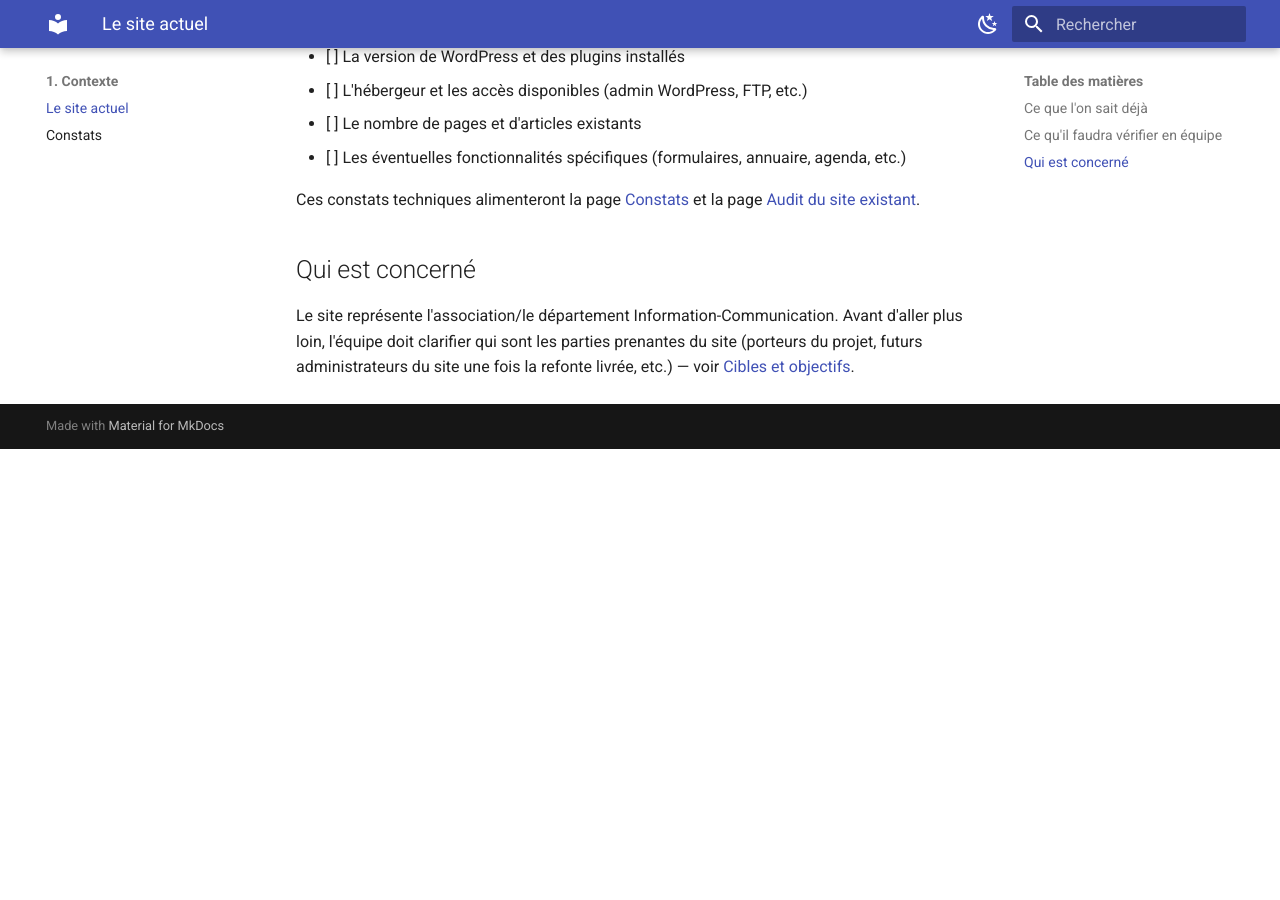
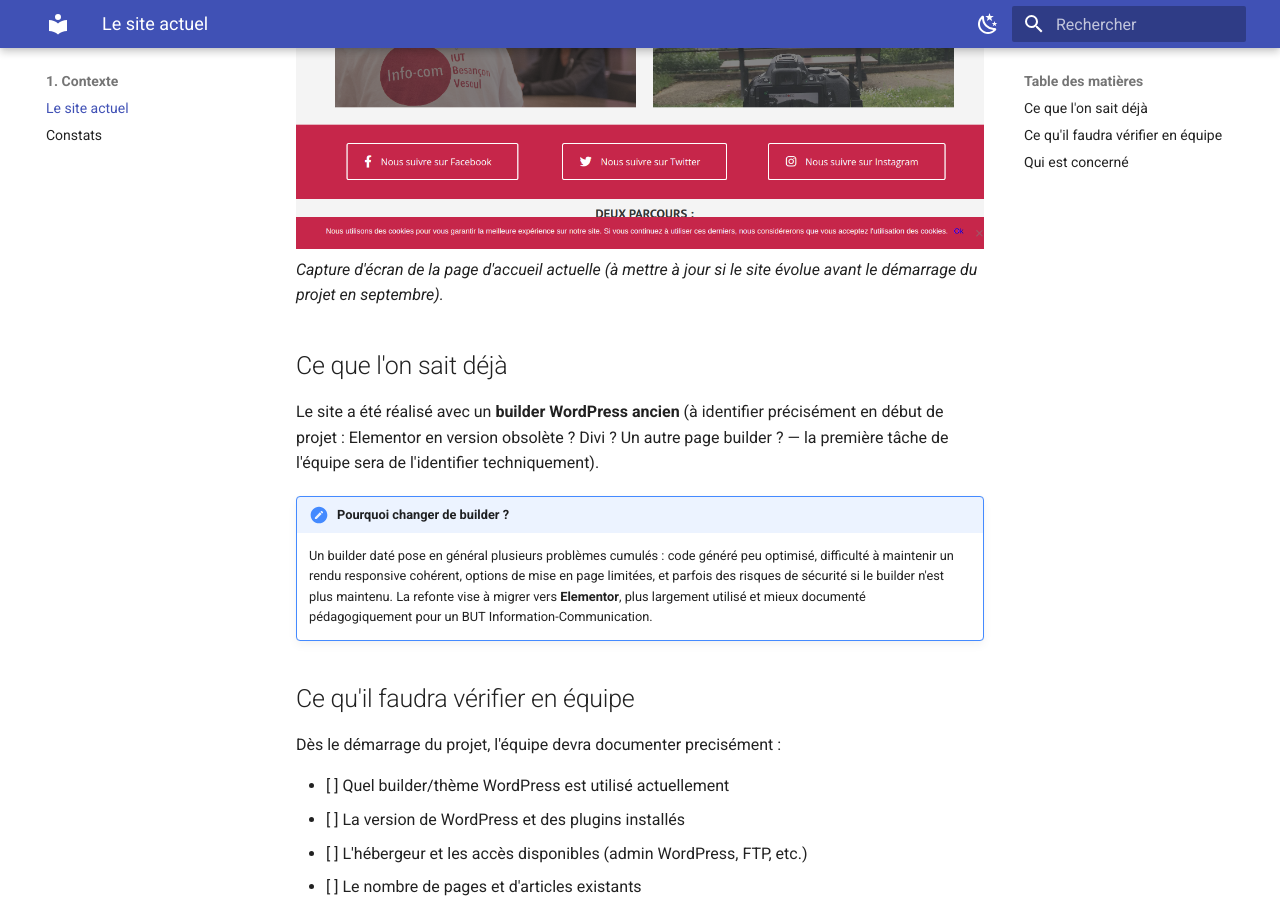
Before and after one commit to davidtrannoy-umlp/projet-tuteure, an MkDocs documentation site: the page built from docs/01-contexte/index.md, in a window 1280 px wide and 900 px high, scrolled down 708 px. Built offline with MkDocs 1.6.1 and Material for MkDocs 9.7.7, drawn with Linux system fonts in a browser that asks for light colours; before the commit the page ends 1157 px from its top, so only the background shows below that.

Commit message:
Ajout d'une capture d'écran de la page d'accueil du site actuel

```diff
--- a/docs/01-contexte/index.md
+++ b/docs/01-contexte/index.md
@@ -1,6 +1,9 @@
 # Le site actuel
 
 [infocombesancon.fr](https://infocombesancon.fr) est le site existant que ce projet a pour mission de refondre.
+
+![Page d'accueil actuelle du site infocombesancon.fr](../assets/site-actuel-accueil.png)
+*Capture d'écran de la page d'accueil actuelle (à mettre à jour si le site évolue avant le démarrage du projet en septembre).*
 
 ## Ce que l'on sait déjà
 
```
Also changed, not shown: docs/assets/site-actuel-accueil.png (added).
